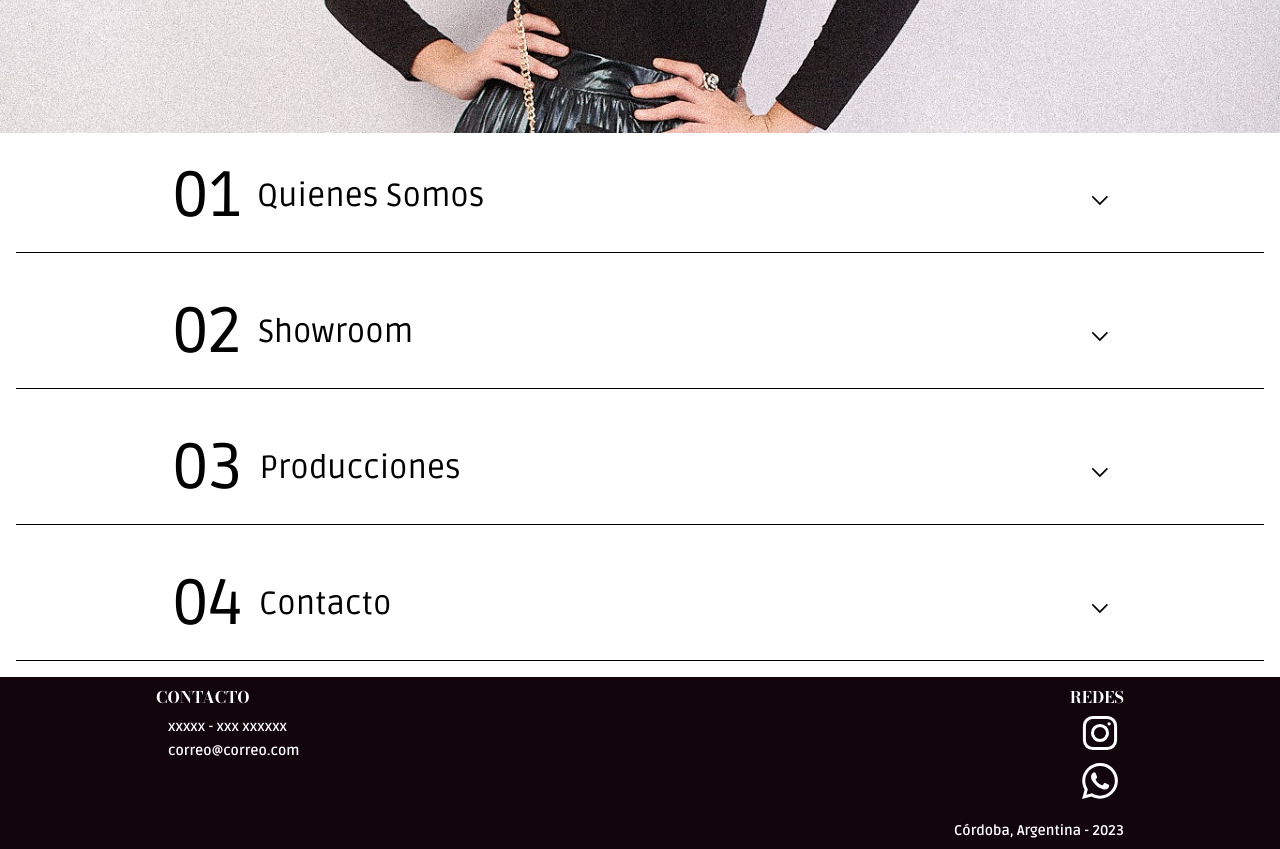
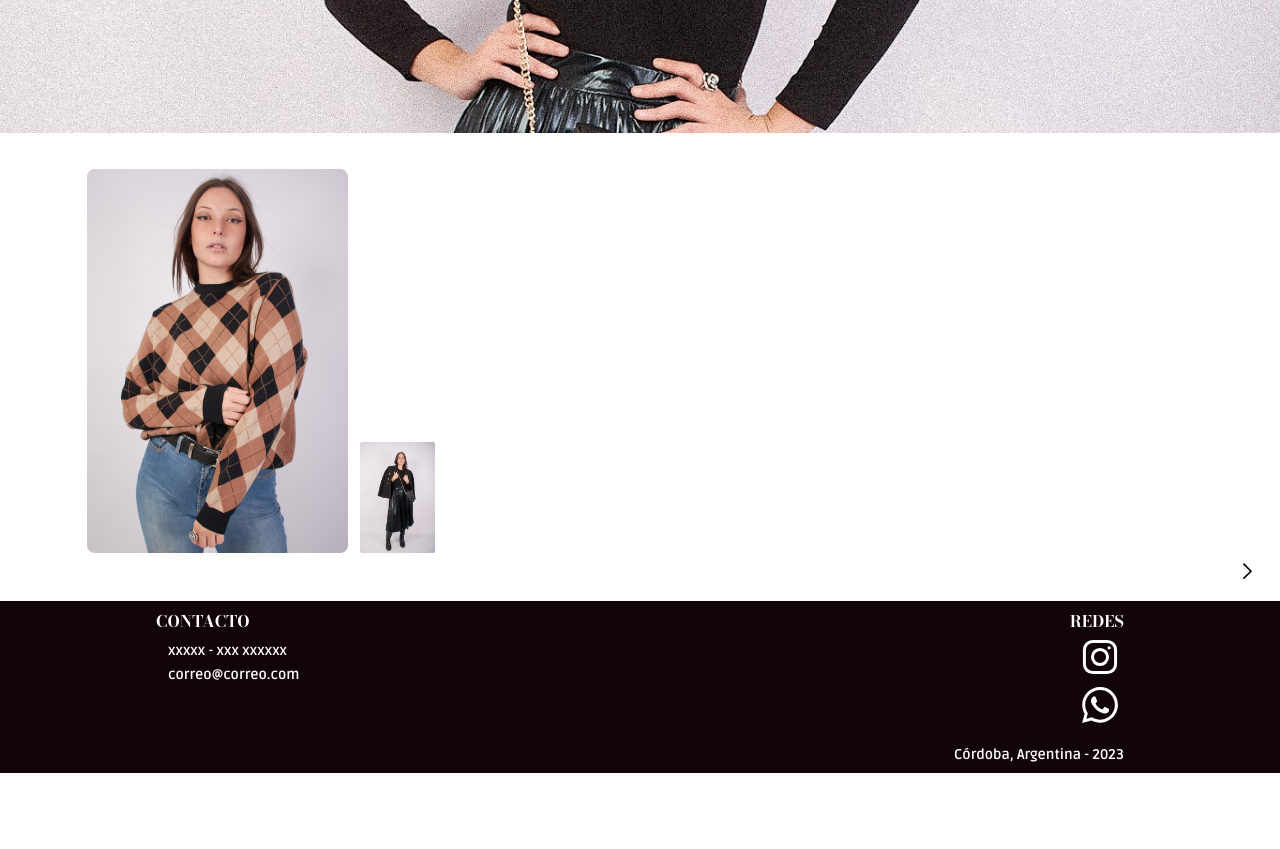
Before and after one commit to mauperez9918/matilde-showroom, a React (Vite) app: page / in a window 1280 px wide. Shown: the part 560-1409 px from the top of the page. After the commit the page ends 1333 px from the top, so only its background shows below. Built offline with nearby package versions, Linux system fonts and the light colour scheme.

Commit message:
caroussel created, not fully working yet

```diff
--- a/src/App.jsx
+++ b/src/App.jsx
@@ -1,4 +1,5 @@
 import Banner from "./components/Banner/Banner";
+import Caroussel from "./components/Caroussel/Caroussel";
 import Accordion from "./components/Sections/Accordion";
 import Footer from "./components/layout/Footer";
 import Navbar from "./components/layout/Navbar";
@@ -10,11 +11,12 @@ const App = () => {
     <>
       <Navbar />
       <Banner />
-      <section className="accordionWrapper">
+      {/* <section className="accordionWrapper">
         {sectionsData.map((section) => {
           return <Accordion key={section.name} section={section} />;
         })}
-      </section>
+      </section> */}
+      <Caroussel />
       <Footer />
     </>
   );
--- /dev/null
+++ b/src/components/Caroussel/Arrows.jsx
@@ -0,0 +1,37 @@
+import PropTypes from "prop-types";
+import Arrow from "../common/Icons/Arrow";
+import carousselData from "../../data/carousselData";
+
+const Arrows = ({ position, decreasePosition, increasePosition }) => {
+  // TODO: change size and color of arrows
+  return (
+    <div className="h-12">
+      {position > 0 && (
+        <div
+          className="absolute bottom-6 left-6 rotate-90 cursor-pointer arrow-previous"
+          onClick={decreasePosition}
+        >
+          <Arrow />
+        </div>
+      )}
+
+      {/* ARROW NEXT*/}
+      {position !== carousselData.length - 1 && (
+        <div
+          className="absolute bottom-6 right-6 -rotate-90 cursor-pointer arrow-next"
+          onClick={increasePosition}
+        >
+          <Arrow />
+        </div>
+      )}
+    </div>
+  );
+};
+
+Arrows.propTypes = {
+  position: PropTypes.number.isRequired,
+  decreasePosition: PropTypes.func.isRequired,
+  increasePosition: PropTypes.func.isRequired,
+};
+
+export default Arrows;
--- a/src/components/Caroussel/Caroussel.jsx
+++ b/src/components/Caroussel/Caroussel.jsx
@@ -1,47 +1,86 @@
-import { useEffect, useState } from "react";
+import { useState } from "react";
 import carousselData from "../../data/carousselData";
-import Arrow from "../common/Icons/Arrow";
+import Arrows from "./Arrows";
 
 const Caroussel = () => {
   const [position, setPosition] = useState(0);
 
-  useEffect(() => {
-    console.log("position", position);
-  }, [position]);
+  const handlePositionChange = (newPosition) => {
+    setPosition(newPosition);
+  };
 
   const increasePosition = () => {
-    setPosition((prevPosition) => prevPosition + 1);
+    const newPosition =
+      position === carousselData.length - 1 ? 0 : position + 1;
+    handlePositionChange(newPosition);
   };
 
   const decreasePosition = () => {
-    setPosition((prevPosition) => prevPosition - 1);
+    const newPosition =
+      position === 0 ? carousselData.length - 1 : position - 1;
+    handlePositionChange(newPosition);
   };
 
   return (
-    <div className="relative carousselWrapper">
-      <div className="h-full w-auto absolute top-0 left-0 bg-red-500 z-50 arrow-previous">
+    <div className="relative mt-9">
+      <div className="w-full flex carousselWrapper transition-all duration-800">
+        {/* IMG LEFT */}
         <div
-          className="relative top-[50%] rotate-90"
-          onClick={decreasePosition}
+          className={`w-[75px] self-end caroussel-previousImage ${
+            position > 0 ? "visible opacity-100" : "invisible opacity-0"
+          } transition-all duration-800`}
         >
-          <Arrow />
+          <img
+            src={
+              position > 0
+                ? carousselData[position - 1].imageUrl
+                : carousselData[position].imageUrl
+            }
+            alt={
+              position > 0
+                ? `produccion ${position - 1}`
+                : `produccion ${position}`
+            }
+          />
+        </div>
+
+        {/* MAIN IMAGE */}
+        <div className="w-auto mx-3 caroussel-imageWrapper">
+          <img
+            src={carousselData[position].imageUrl}
+            alt={`produccion ${position}`}
+            className="my-0 mx-auto opacity-100 transition-all duration-800"
+          />
+        </div>
+
+        {/* IMG RIGHT */}
+        <div
+          className={`w-[75px] self-end caroussel-nextImage ${
+            position === carousselData.length - 1
+              ? "invisible opacity-0"
+              : "visible opacity-100"
+          } transition-all duration-800`}
+        >
+          <img
+            src={
+              position === carousselData.length - 1
+                ? carousselData[position].imageUrl
+                : carousselData[position + 1].imageUrl
+            }
+            alt={
+              position === carousselData.length - 1
+                ? `produccion ${position}`
+                : `produccion ${position + 1}`
+            }
+          />
         </div>
       </div>
-
-      <div className="w-full caroussel-imageWrapper">
-        <img
-          src={carousselData[position].imageUrl}
-          alt=""
-          className="max-w-[260px] my-0 mx-auto"
+      <div className="carousselArrows">
+        <Arrows
+          position={position}
+          increasePosition={increasePosition}
+          decreasePosition={decreasePosition}
         />
-      </div>
-      <div className="h-full w-auto absolute top-0 right-0 bg-green-500 z-50 arrow-next">
-        <div
-          className="relative top-[50%] -rotate-90"
-          onClick={increasePosition}
-        >
-          <Arrow />
-        </div>
       </div>
     </div>
   );
```
